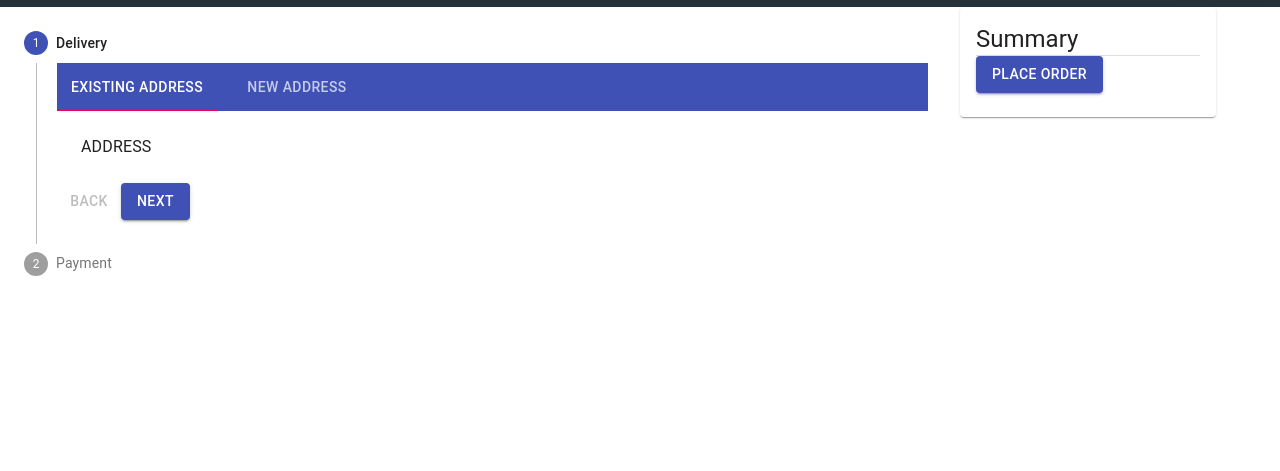
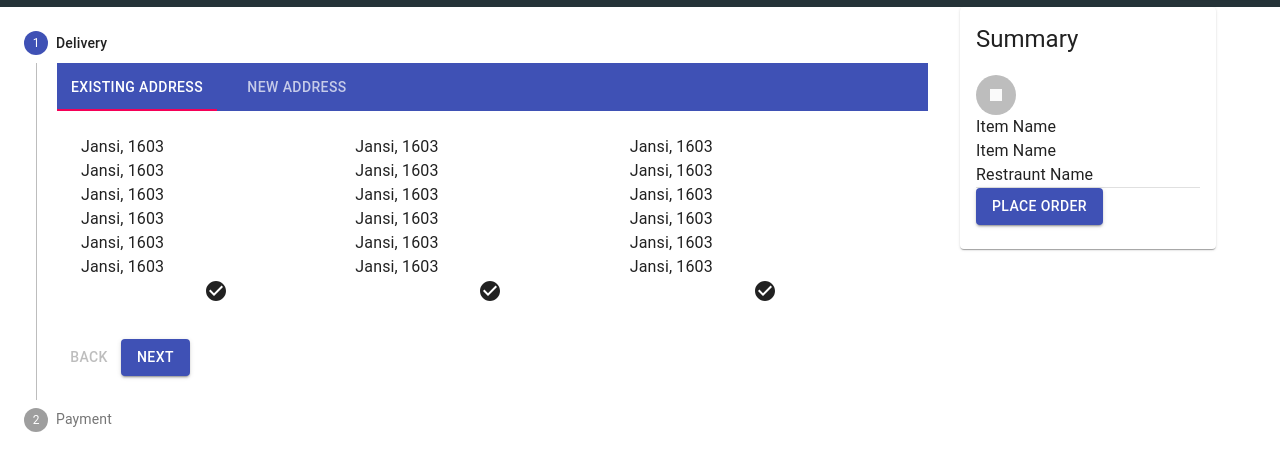
Before and after one commit to akshat31/food-ordering-app, a React app: page /checkout in a window 1280 px wide. Shown: the part 53-524 px from the top of the page. Built offline with nearby package versions, Linux system fonts and the light colour scheme.

Commit message:
Small changes

```diff
--- a/src/screens/checkout/Checkout.css
+++ b/src/screens/checkout/Checkout.css
@@ -21,3 +21,32 @@ width: 20%
 .statusBar{
     width: fit-content;
 }
+
+.stop {
+    border-radius:25px;
+    background-color: red;
+    border: 3px solid red;
+}
+
+:-webkit-scrollbar {
+    width: 4px;
+  }
+
+  ::-webkit-scrollbar-track {
+    box-shadow: inset 0 0 5px grey;
+    border-radius: 4px;
+  }
+
+  ::-webkit-scrollbar-thumb {
+    background: grey;
+    border-radius: 10px;
+  }
+
+  ::-webkit-scrollbar-thumb:hover {
+    background: grey;
+  }
+
+  .CheckBox{
+    display: flex;
+    justify-content: space-around;
+  }
--- a/src/screens/checkout/Checkout.js
+++ b/src/screens/checkout/Checkout.js
@@ -1,4 +1,5 @@
-import React, { useState } from "react";
+import React from "react";
+import { makeStyles } from '@material-ui/core/styles';
 import Stepper from '@material-ui/core/Stepper';
 import Step from '@material-ui/core/Step';
 import StepLabel from '@material-ui/core/StepLabel';
@@ -21,16 +22,34 @@ import Card from '@material-ui/core/Card';
 import CardActions from '@material-ui/core/CardActions';
 import CardContent from '@material-ui/core/CardContent';
 import { Divider } from "@material-ui/core";
-import SnackbarContent from '@material-ui/core/SnackbarContent';
 import Input from '@material-ui/core/Input';
 import InputLabel from '@material-ui/core/InputLabel';
 import Select from '@material-ui/core/Select';
 import CloseIcon from '@material-ui/icons/Close';
 import Snackbar from '@material-ui/core/Snackbar';
 import IconButton from '@material-ui/core/IconButton';
+import GridList from '@material-ui/core/GridList';
+import GridListTile from '@material-ui/core/GridListTile';
+import GridListTileBar from '@material-ui/core/GridListTileBar';
+import Avatar from '@material-ui/core/Avatar';
+import CheckCircleIcon from '@material-ui/icons/CheckCircle';
+import StopIcon from '@material-ui/icons/Stop';
 import './Checkout.css';
 
+const useStyles = makeStyles((theme) => ({
+  root: {
+    flexGrow: 1,
+        backgroundColor: theme.palette.background.paper
+    },
+  gridList: {
+    flexWrap: 'nowrap',
+        transform: 'translateZ(0)',
+        width: '100%'
+    },
+}));
+
 function TabPanel(props) {
+
   const { children, value, index, ...other } = props;
   return (
     <div
@@ -79,6 +98,8 @@ function getStepContent(step) {
   const [pincode, setpincode] = React.useState("");
   const [payment, setPayment] = React.useState("COD");
 
+  const classes = useStyles();
+
   switch (step) {
     case 0:
       return (
@@ -89,8 +110,47 @@ function getStepContent(step) {
               <Tab label="NEW ADDRESS" {...a11yProps(1)} />
             </Tabs>
           </AppBar>
-          <TabPanel value={value} index={0}>
-            ADDRESS
+          <TabPanel value={value} index={0} className={classes.root}>
+          <GridList cols={3} className={classes.gridList}>
+          <GridListTile>
+            <Typography>Jansi, 1603</Typography>
+            <Typography>Jansi, 1603</Typography>
+            <Typography>Jansi, 1603</Typography>
+            <Typography>Jansi, 1603</Typography>
+            <Typography>Jansi, 1603</Typography>
+            <Typography>Jansi, 1603</Typography>
+            <span className='CheckBox'><CheckCircleIcon /></span>
+          </GridListTile>
+          <GridListTile>
+            <Typography>Jansi, 1603</Typography>
+            <Typography>Jansi, 1603</Typography>
+            <Typography>Jansi, 1603</Typography>
+            <Typography>Jansi, 1603</Typography>
+            <Typography>Jansi, 1603</Typography>
+            <Typography>Jansi, 1603</Typography>
+            <span className='CheckBox'><CheckCircleIcon /></span>
+          </GridListTile>
+          <GridListTile>
+            <Typography>Jansi, 1603</Typography>
+            <Typography>Jansi, 1603</Typography>
+            <Typography>Jansi, 1603</Typography>
+            <Typography>Jansi, 1603</Typography>
+            <Typography>Jansi, 1603</Typography>
+            <Typography>Jansi, 1603</Typography>
+            <span className='CheckBox'><CheckCircleIcon /></span>
+          </GridListTile>
+          <GridListTile>
+            <Typography>Jansi, 1603</Typography>
+            <Typography>Jansi, 1603</Typography>
+            <Typography>Jansi, 1603</Typography>
+            <Typography>Jansi, 1603</Typography>
+            <Typography>Jansi, 1603</Typography>
+            <Typography>Jansi, 1603</Typography>
+            <Typography>Jansi, 1603</Typography>
+            <Typography>Jansi, 1603</Typography>
+            <span className='CheckBox'><CheckCircleIcon /></span>
+          </GridListTile>
+          </GridList>
           </TabPanel>
           <TabPanel value={value} index={1}>
             <div className="CardStyle">
@@ -239,7 +299,10 @@ const Checkout = () => {
             <CardContent>
               <Typography variant="h5" component="h2">
                 Summary
-              </Typography>
+              </Typography><br/>
+              <Avatar fontSize="small"><StopIcon /></Avatar><Typography>Item Name</Typography>
+              <Typography>Item Name</Typography>
+              <Typography component="h6">Restraunt Name</Typography>
               <Divider />
               <Button
                 variant="contained"
```
